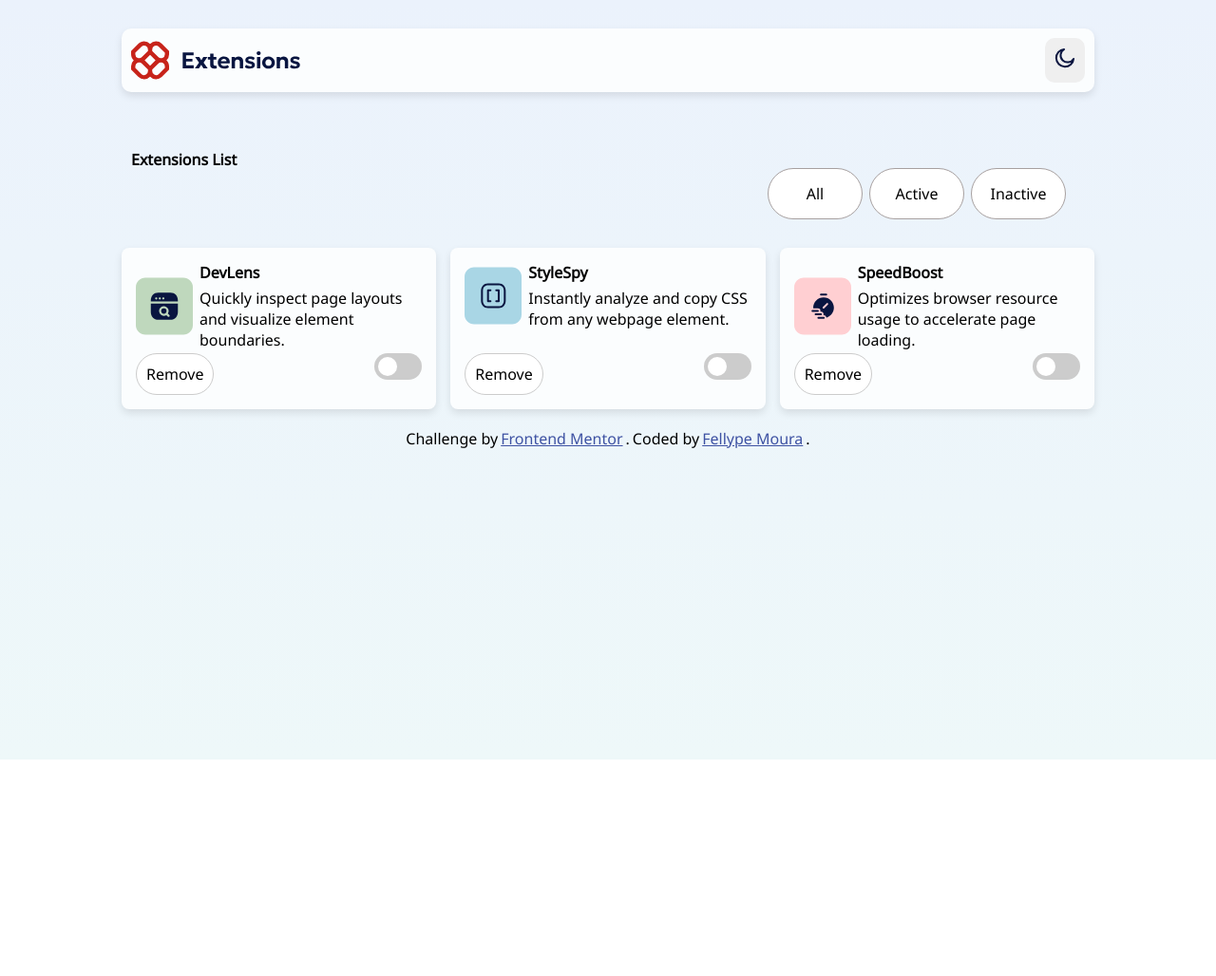
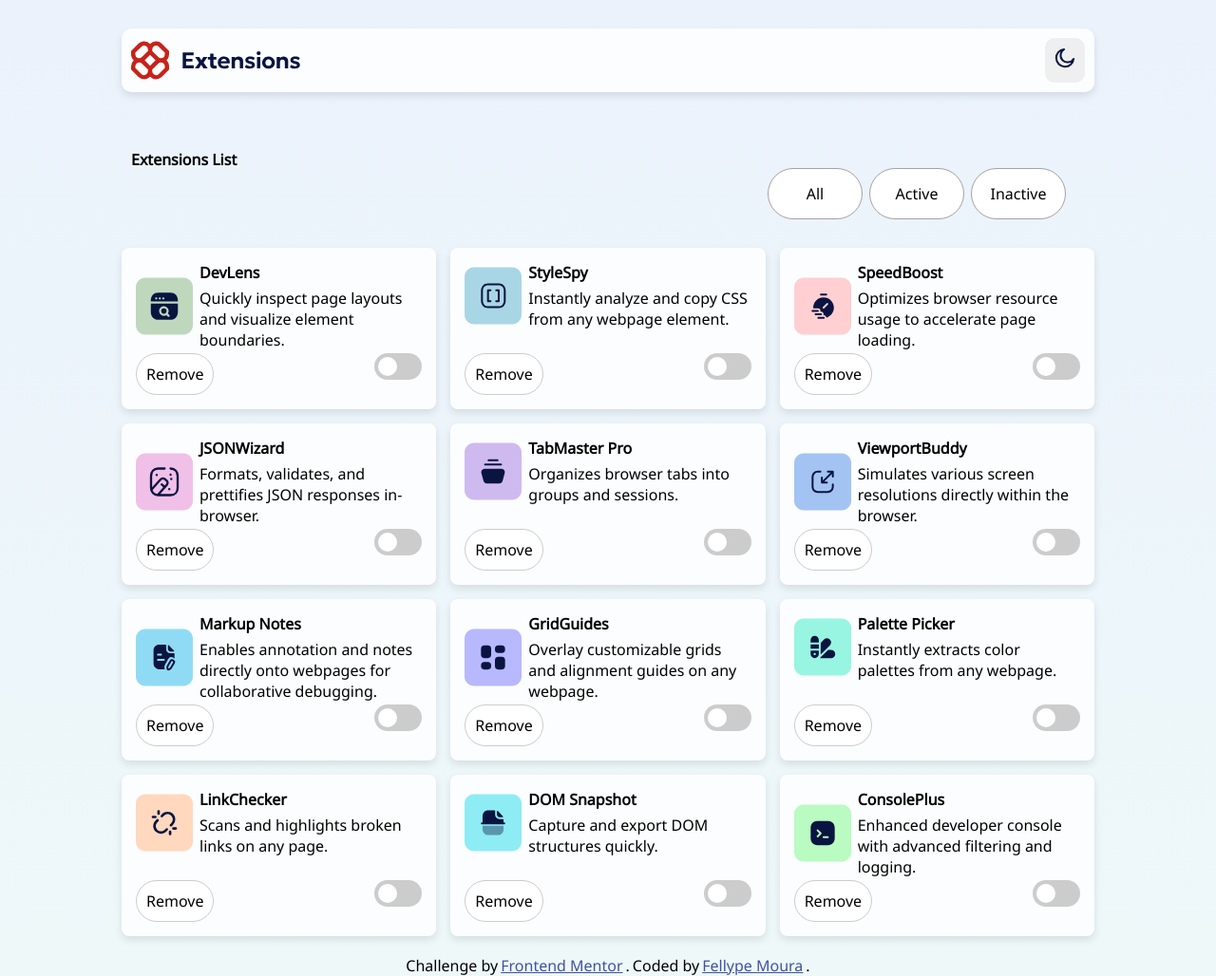
Before and after one commit to llype-ENG/Desafio-FrontEND_Mentor, a plain HTML site: page index.html in a window 1280 px wide. Shown: the whole page at 95% size. Before the commit the page ends 800 px from the top, so only its background shows below. Drawn offline with Linux system fonts and the light colour scheme.

Commit message:
Parte final, codigo comentando e organizado

```diff
--- a/index.html
+++ b/index.html
@@ -82,7 +82,6 @@
 
       <!-- (continua para as outras extensões: SpeedBoost, JSONWizard, TabMaster Pro, etc.) -->
 
-      <!-- Exemplo de outro "Quadrados" -->
       <div class="Quadrados">
         <div class="tituloQuadrado">
           <img src="assets/images/logo-speed-boost.svg" alt="ERROR">
@@ -93,6 +92,159 @@
         </div>
         <div class="buttonContainer">
           <button class="remove">Remove</button>
+          <label class="switch">
+            <input type="checkbox" class="meuToggle">
+            <span class="slider"></span>
+          </label>
+        </div>
+      </div>
+
+      <div class = "Quadrados">
+        <div class = "tituloQuadrado">
+          <img src="assets/images/logo-json-wizard.svg" alt="ERROR">
+          <div class = "textoQuadrado">
+            <h3>JSONWizard</h3>
+            <p>Formats, validates, and prettifies JSON responses in-browser.</p>
+          </div>
+        </div>
+        <div class="buttonContainer">
+          <button class = "remove">Remove</button>
+          <label class="switch">
+            <input type="checkbox" class="meuToggle">
+            <span class="slider"></span>
+          </label>
+        </div>
+      </div>
+
+      <div class = "Quadrados">
+        <div class = "tituloQuadrado">
+          <img src="assets/images/logo-tab-master-pro.svg" alt="ERROR">
+          <div class = "textoQuadrado">
+            <h3>TabMaster Pro</h3>
+            <p>Organizes browser tabs into groups and sessions.</p>
+          </div>
+        </div>
+        <div class="buttonContainer">
+          <button class = "remove">Remove</button>
+          <label class="switch">
+            <input type="checkbox" class="meuToggle">
+            <span class="slider"></span>
+          </label>
+        </div>
+      </div>
+
+      <div class = "Quadrados">
+        <div class = "tituloQuadrado">
+          <img src="assets/images/logo-viewport-buddy.svg" alt="ERROR">
+          <div class = "textoQuadrado">
+            <h3>ViewportBuddy</h3>
+            <p>Simulates various screen resolutions directly within the browser.</p>
+          </div>
+        </div>
+        <div class="buttonContainer">
+          <button class = "remove">Remove</button>
+          <label class="switch">
+            <input type="checkbox" class="meuToggle">
+            <span class="slider"></span>
+          </label>
+        </div>
+      </div>
+
+      <div class = "Quadrados">
+        <div class = "tituloQuadrado">
+          <img src="assets/images/logo-markup-notes.svg" alt="ERROR">
+          <div class = "textoQuadrado">
+            <h3>Markup Notes</h3>
+            <p>Enables annotation and notes directly onto webpages for collaborative debugging.</p>
+          </div>
+        </div>
+        <div class="buttonContainer">
+          <button class = "remove">Remove</button>
+          <label class="switch">
+            <input type="checkbox" class="meuToggle">
+            <span class="slider"></span>
+          </label>
+        </div>
+      </div>
+
+      <div class = "Quadrados">
+        <div class = "tituloQuadrado">
+          <img src="assets/images/logo-grid-guides.svg" alt="ERROR">
+          <div class = "textoQuadrado">
+            <h3>GridGuides</h3>
+            <p>Overlay customizable grids and alignment guides on any webpage.</p>
+          </div>
+        </div>
+        <div class="buttonContainer">
+          <button class = "remove">Remove</button>
+          <label class="switch">
+            <input type="checkbox" class="meuToggle">
+            <span class="slider"></span>
+          </label>
+        </div>
+      </div>
+
+      <div class = "Quadrados">
+        <div class = "tituloQuadrado">
+          <img src="assets/images/logo-palette-picker.svg" alt="ERROR">
+          <div class = "textoQuadrado">
+            <h3>Palette Picker</h3>
+            <p>Instantly extracts color palettes from any webpage.</p>
+          </div>
+        </div>
+        <div class="buttonContainer">
+          <button class = "remove">Remove</button>
+          <label class="switch">
+            <input type="checkbox" class="meuToggle">
+            <span class="slider"></span>
+          </label>
+        </div>
+      </div>
+
+      <div class = "Quadrados">
+        <div class = "tituloQuadrado">
+          <img src="assets/images/logo-link-checker.svg" alt="ERROR">
+          <div class = "textoQuadrado">
+            <h3>LinkChecker</h3>
+            <p>Scans and highlights broken links on any page.</p>
+          </div>
+        </div>
+        <div class="buttonContainer">
+          <button class = "remove">Remove</button>
+          <label class="switch">
+            <input type="checkbox" class="meuToggle">
+            <span class="slider"></span>
+          </label>
+        </div>
+      </div>
+
+      <div class = "Quadrados">
+        <div class = "tituloQuadrado">
+          <img src="assets/images/logo-dom-snapshot.svg" alt="ERROR">
+          <div class = "textoQuadrado">
+            <h3>DOM Snapshot</h3>
+            <p>Capture and export DOM structures quickly.</p>
+          </div>
+        </div>
+        <div class="buttonContainer">
+          <button class = "remove">Remove</button>
+          <label class="switch">
+            <input type="checkbox" class="meuToggle">
+            <span class="slider"></span>
+          </label>
+        </div>
+      </div>
+
+      <div class = "Quadrados">
+        <div class = "tituloQuadrado">
+          <img src="assets/images/logo-console-plus.svg" alt="ERROR">
+          <div class = "textoQuadrado">
+            <h3>ConsolePlus</h3>
+            <p>Enhanced developer console with advanced filtering and logging.</p>
+          </div>
+        </div>
+        <div class="buttonContainer">
+          <button class = "remove">Remove</button>
           <label class="switch">
             <input type="checkbox" class="meuToggle">
             <span class="slider"></span>
--- a/main.css
+++ b/main.css
@@ -335,6 +335,7 @@ body.ModoEscuro input:checked + .slider {
     }
     .butoes_alteracao button {
         width: 100px;
+        color: #040918;
     }
     .attribution {
         margin-top: 20px;
@@ -343,4 +344,8 @@ body.ModoEscuro input:checked + .slider {
         font-size: 12px;
         font-weight: 200;
     }
+    .botao_ativo {
+        background-color: hsl(3, 77%, 44%) !important;
+        color: white;
+    }
 }
```
